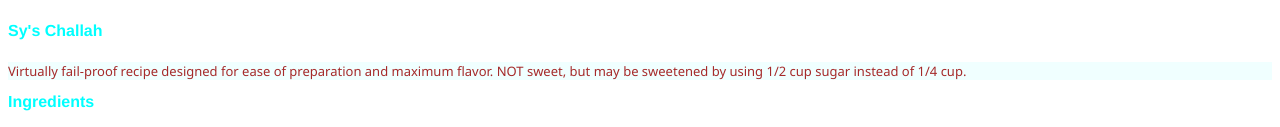
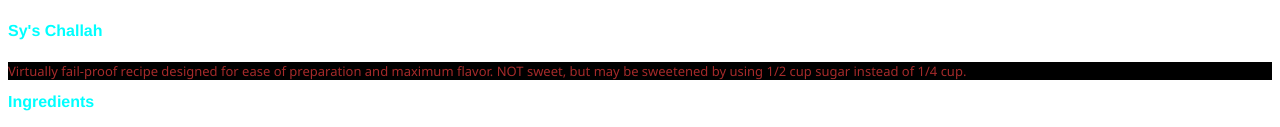
Before and after one commit to JosephAyoma/odin-recipes, a plain HTML site: page recipes/challah.html in a window 1280 px wide. Shown: the part 294-421 px from the top of the page. Drawn offline with Linux system fonts and the light colour scheme.

Commit message:
Update styles.css

```diff
--- a/recipes/style/styles.css
+++ b/recipes/style/styles.css
@@ -10,7 +10,7 @@ h2, h3, h4,h5,h6{
 }
 p{
     color: brown;
-    background-color: azure;
+    background-color:black;
     font-family: 'Segoe UI', Tahoma, Geneva, Verdana, sans-serif;
     font-size: small;
     font-weight: 500;
```
